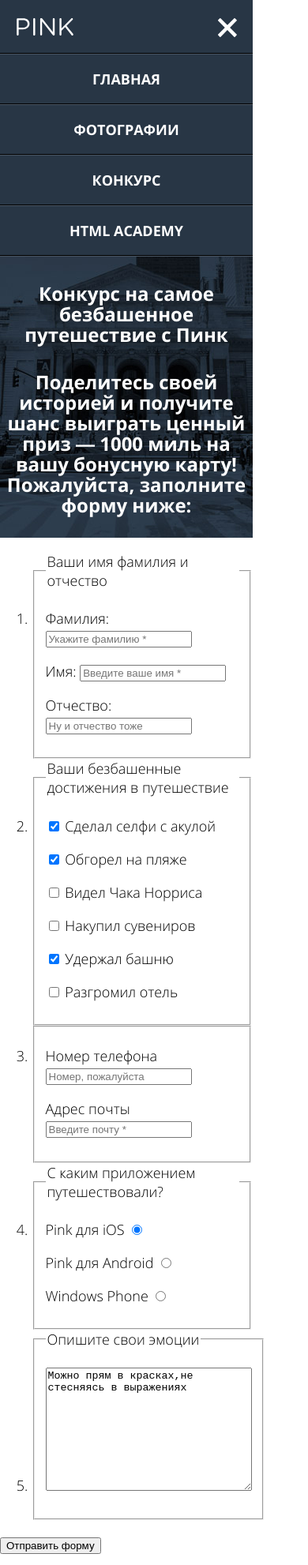
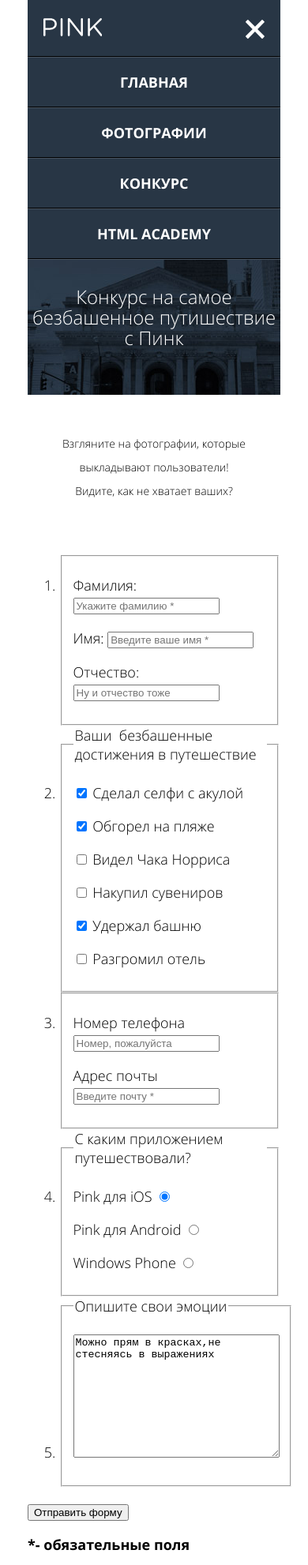
Before and after one commit to GarryVar/858513-pink-18, a website: page source/form.html in a window 390 px wide. Shown: the top 1982 px of the page at 79% size. Drawn offline with nearby package versions, Linux system fonts and the light colour scheme; files that its build step writes are made by us from their sources.

Commit message:
Добавляет верстку в form.html

```diff
--- a/source/form.html
+++ b/source/form.html
@@ -6,13 +6,16 @@
     <meta name="viewport" content="width=device-width, initial-scale=1">
     <link rel="stylesheet" href="css/style.css">
   </head>
-  <body>
+  <body class="page-index">
 
     <header class="page-header">
       <div class="page-header__wrap">
 
         <a class="page-header__link" href="index.html">
-          <img class="page-header__img" src="img/logo-pink-white-mobile.svg" alt="Логотип Pink" width="74" height="22">
+          <svg version="1.0" xmlns="http://www.w3.org/2000/svg" width="74.426" height="22.859">
+            <g fill="#FFF">
+              <path d="M0 1.449C0 .741.58.161 1.256.161h7.18c5.087 0 8.436 2.704 8.436 7.147v.064c0 4.861-4.057 7.373-8.854 7.373H2.544v6.825c0 .708-.58 1.288-1.288 1.288C.58 22.859 0 22.279 0 21.571V1.449zm8.114 10.979c3.734 0 6.182-1.996 6.182-4.958v-.065c0-3.22-2.415-4.894-6.054-4.894H2.544v9.917h5.57zM21.729 1.288C21.729.58 22.308 0 22.983 0c.709 0 1.288.58 1.288 1.288v20.283c0 .708-.579 1.288-1.288 1.288-.676 0-1.255-.58-1.255-1.288V1.288zM30.87 1.32c0-.676.579-1.256 1.256-1.256h.354c.58 0 .934.29 1.288.74l13.684 17.45V1.256A1.256 1.256 0 0148.707 0c.676 0 1.223.58 1.223 1.256v20.348c0 .676-.482 1.191-1.158 1.191h-.129c-.548 0-.934-.322-1.32-.772L33.349 4.153v17.45c0 .676-.547 1.256-1.255 1.256-.677 0-1.224-.58-1.224-1.256V1.32zM56.3 1.288C56.3.58 56.879 0 57.556 0c.708 0 1.287.58 1.287 1.288v12.331L71.689.451c.29-.258.58-.451.999-.451.676 0 1.224.612 1.224 1.256 0 .354-.161.644-.419.901l-7.984 7.92 8.564 10.561c.225.29.354.547.354.934 0 .676-.579 1.288-1.287 1.288-.483 0-.806-.258-1.03-.58l-8.403-10.463-4.862 4.861v4.894c0 .708-.579 1.288-1.287 1.288-.677 0-1.256-.58-1.256-1.288V1.288z"/></g>
+          </svg>
         </a>
 
         <button class="page-header--toggle" type="button">
@@ -48,109 +51,130 @@
     <main class="page-main">
        <div class="intro">
         <div class="intro__wrap">
-          <p class="intro__slogan"><strong>Конкурс на самое безбашенное путешествие с Пинк</strong></p>
-          <p class="intro__slogan"><strong>Поделитесь своей историей и получите шанс выиграть ценный приз — 1000 миль на вашу бонусную карту! Пожалуйста, заполните форму ниже:</strong></p>
+          <p class="intro__slogan">Конкурс на самое безбашенное путишествие с Пинк</p>
+          <div class="intro__legend">
+            <p>Взгляните на фотографии, которые выкладывают пользователи! <br>Видите, как не хватает ваших?</p>
+          </div>
         </div>
       </div>
       <form class="reg-form page-main__reg-form" action="https://echo.htmlacademy.ru." method="post">
         <ol class="reg-form__list">
           <li class="reg-form__item">
+            <div class="container">
               <fieldset class="user-info reg-form__user-info">
 
-              <legend class="reg-form__title">Ваши имя фамилия и отчество</legend>
+                <legend class="visually-hidden">Ваши имя фамилия и отчество</legend>
 
-              <p>
+                <p class="user-info__wrap">
                   <label class="user-info__label" for="surname">Фамилия:</label>
                   <input class="user-info__input" id="surname" type="text" name="surname" placeholder="Укажите фамилию *" required>
                 </p>
 
-              <p>
+                <p class="user-info__wrap">
                   <label class="user-info__label" for="name">Имя:</label>
                   <input class="user-info__input" id="name" type="text" name="name" placeholder="Введите ваше имя *" required>
                 </p>
 
-              <p>
+                <p class="user-info__wrap">
                   <label class="user-info__label" for="patronymic">Отчество:</label>
                   <input class="user-info__input" id="patronymic" type="text" name="patronymic" placeholder="Ну и отчество тоже">
                 </p>
 
               </fieldset>
+            </div>
           </li>
-          <li class="reg-form__item">
+
+          <li class="reg-form__item reg-form__item--gray">
+            <div class="container">
               <fieldset class="user-progress reg-form__user-progress">
-              <legend class="reg-form__title">Ваши безбашенные достижения в путешествие</legend>
+                <legend class="reg-form__title">Ваши &nbsp;безбашенные&nbsp; достижения в путешествие</legend>
 
-              <p>
+                <p class="user-progress__wrap">
                   <input class="user-progress__input" id="selfie" type="checkbox" name="self" checked>
+                  <span class="user-progress__checkbox"></span>
                   <label class="user-progress__label" for="selfie">Сделал селфи с акулой</label>
                 </p>
 
-              <p>
+                <p class="user-progress__wrap">
                   <input class="user-progress__input" id="sunburn" type="checkbox" name="sunburn" checked>
+                  <span class="user-progress__checkbox"></span>
                   <label class="user-progress__label" for="sunburn">Обгорел на пляже</label>
                 </p>
 
-              <p>
+                <p class="user-progress__wrap">
                   <input class="user-progress__input" id="norris" type="checkbox" name="norris">
+                  <span class="user-progress__checkbox"></span>
                   <label class="user-progress__label" for="norris">Видел Чака Норриса</label>
                 </p>
 
-              <p>
+                <p class="user-progress__wrap">
                   <input class="user-progress__input" id="gift" type="checkbox" name="gift">
+                  <span class="user-progress__checkbox"></span>
                   <label class="user-progress__label" for="gift">Накупил сувениров</label>
                 </p>
 
-              <p>
+                <p class="user-progress__wrap">
                   <input class="user-progress__input" id="tower" type="checkbox" name="tower" checked>
+                  <span class="user-progress__checkbox"></span>
                   <label class="user-progress__label" for="tower">Удержал башню</label>
                 </p>
 
-              <p>
+                <p class="user-progress__wrap">
                   <input class="user-progress__input" id="destroy" type="checkbox" name="destroy">
+                  <span class="user-progress__checkbox"></span>
                   <label class="user-progress__label" for="destroy">Разгромил отель</label>
                 </p>
 
               </fieldset>
+            </div>
           </li>
 
           <li class="reg-form__item">
+            <div class="container">
               <fieldset class="user-contact reg-form__user-contact">
                 <legend  class="visually-hidden">Адрес и почта</legend>
-              <p>
+                <p class="user-contact__wrap">
                   <label class="user-contact__label" for="tel">Номер телефона</label>
                   <input class="user-contact__input" id="tel" type="tel" name="tel-num" placeholder="Номер, пожалуйста">
                 </p>
 
-              <p>
+                <p class="user-contact__wrap">
                   <label class="user-contact__label" for="email">Адрес почты</label>
                   <input class="user-contact__input" id="email" type="email" name="tel-num" placeholder="Введите почту *" required>
                 </p>
               </fieldset>
+            </div>
+          </li>
+
+          <li class="reg-form__item reg-form__item--gray">
+            <div class="container">
+              <fieldset class="user-app reg-form__user-app">
+                <legend class="reg-form__title">С каким приложением путешествовали?</legend>
+
+                <p class="user-app__wrap">
+                  <label class="user-app__label" for="ios">Pink для iOS</label>
+                  <input class="user-app__input" id="ios" type="radio" name="device" checked>
+                  <span class="user-app__radio-btn"></span>
+                </p>
+
+                <p class="user-app__wrap">
+                  <label class="user-app__label" for="android">Pink для Android</label>
+                  <input class="user-app__input" id="android" type="radio" name="device">
+                  <span class="user-app__radio-btn"></span>
+                </p>
+
+                <p class="user-app__wrap">
+                  <label class="user-app__label" for="windows">Windows Phone</label>
+                  <input class="user-app__input" id="windows" type="radio" name="device">
+                  <span class="user-app__radio-btn"></span>
+                </p>
+
+              </fieldset>
+            </div>
           </li>
 
           <li class="reg-form__item">
-            <fieldset class="user-app reg-form__user-app">
-              <legend class="reg-form__title">С каким приложением путешествовали?</legend>
-
-              <p>
-                <label class="user-app__label" for="ios">Pink для iOS</label>
-                <input class="user-app__input" id="ios" type="radio" name="device" checked>
-              </p>
-
-              <p>
-                <label class="user-app__label" for="android">Pink для Android</label>
-                <input class="user-app__input" id="android" type="radio" name="device">
-              </p>
-
-              <p>
-                <label class="user-app__label" for="windows">Windows Phone</label>
-                <input class="user-app__input" id="windows" type="radio" name="device">
-              </p>
-
-            </fieldset>
-          </li>
-
-          <li class="reg-form__item">
+            <div class="container">
               <fieldset class="user-emotion reg-form__user-emotion">
                 <legend class="reg-form__title">Опишите свои эмоции</legend>
 
@@ -160,6 +184,7 @@
                 </p>
 
               </fieldset>
+            </div>
           </li>
         </ol>
 
@@ -221,6 +246,8 @@
       </div>
     </footer>
 
+
+
     <div class="popup popup--error">
       <p><strong>Что-то пошло не так!</strong></p>
       <p>Проверьте поля, выделенные красным, скорее всего вы забыли их заполнить</p>
```
Lines whose indentation alone changed are shown as unchanged.
